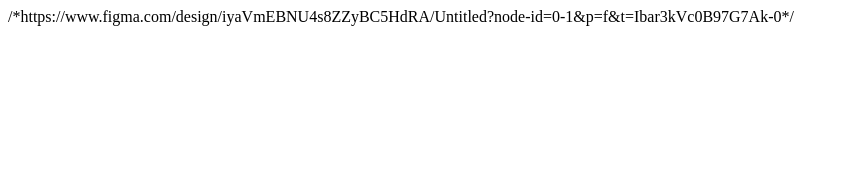
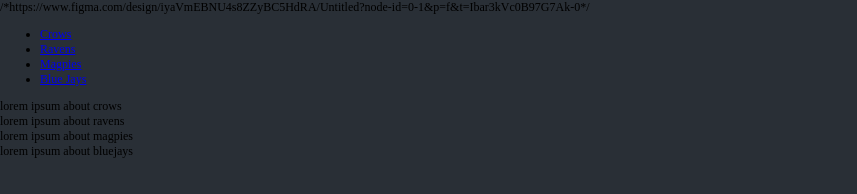
Before and after one commit to ansalaz5/ansalaz5.github.io, a plain HTML site: page Week3/wk3Final.html in a window 1280 px wide. Shown: the whole page, without its empty margins (0-857 px from the left). Drawn offline with Linux system fonts and the light colour scheme.

Commit message:
Update wk3Final.html

```diff
--- a/Week3/wk3Final.html
+++ b/Week3/wk3Final.html
@@ -1,16 +1,92 @@
 /*https://www.figma.com/design/iyaVmEBNU4s8ZZyBC5HdRA/Untitled?node-id=0-1&p=f&t=Ibar3kVc0B97G7Ak-0*/
 
+<!--
+- Create a layout using either flex, grid or positions - Surprise, this will also be done anyway.
+
+- Implement fonts, colors and font sizes
+
+- Use pseudoclasses for your links
+
+- The layout should include more than 3 (three) divs  -- THIS WILL BE ACCOMPLISHED VERY EASILY
+
+- Create elements using padding, margins and borders (hint: buttons make this really easy)
+
+- Position anything using one of these position types: absolute, relative or sticky
+
+- Style the elements and your layout
+
+- Use the @media identifier to make the page responsive
+-->
+
 <!DOCTYPE html>
-<html>
-    <head>
-        <title>Snom</title>
-    </head>
+<html lang="en">
 
-    <body>
+<head>
+    <meta charset="UTF-8">
+    <meta name="viewport" content="width=device-width, initial-scale=1.0">
+
+    <title>Document</title>
+
+    <style>
+
+        :root{
+            --red: #FF6B6B;
+            --gray: #292F36;
+            --yellow: #F6FF96;
+            --blue: #4EA3CD;
+        }
+
+        *{
+            font-size: 12px;
+        }
+
+        body{
+            background-color: var(--gray);
+            padding: 0px;
+            margin: 0px;
+        }
 
 
 
-    </body>
+    </style>
 
+</head>
+
+<body>
+    <nav>
+        <ul>
+            <li><a href="#crow">Crows</a></li>
+            <li><a href="#raven">Ravens</a></li>
+            <li><a href="#magpie">Magpies</a></li>
+            <li><a href="#bluejay">Blue Jays</a></li>
+        </ul>
+
+        <section id="avatar"></section>
+    </nav>
+
+    <section class="content">
+        <div class="cards">
+
+            <div id="crow">
+                lorem ipsum about crows
+            </div>
+
+            <div id="raven">
+                lorem ipsum about ravens
+            </div>
+
+            <div id="magpie">
+                lorem ipsum about magpies
+            </div>
+
+            <div id="bluejay">
+                lorem ipsum about bluejays
+            </div>
+
+        </div>
+
+    </section>
+
+</body>
 
 </html>
```
